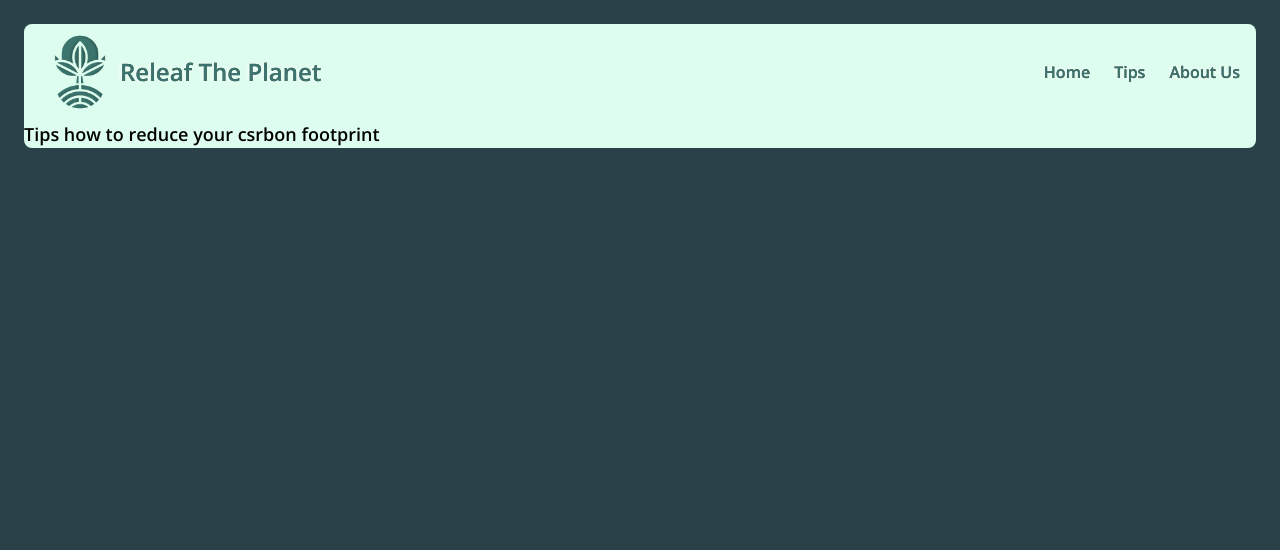
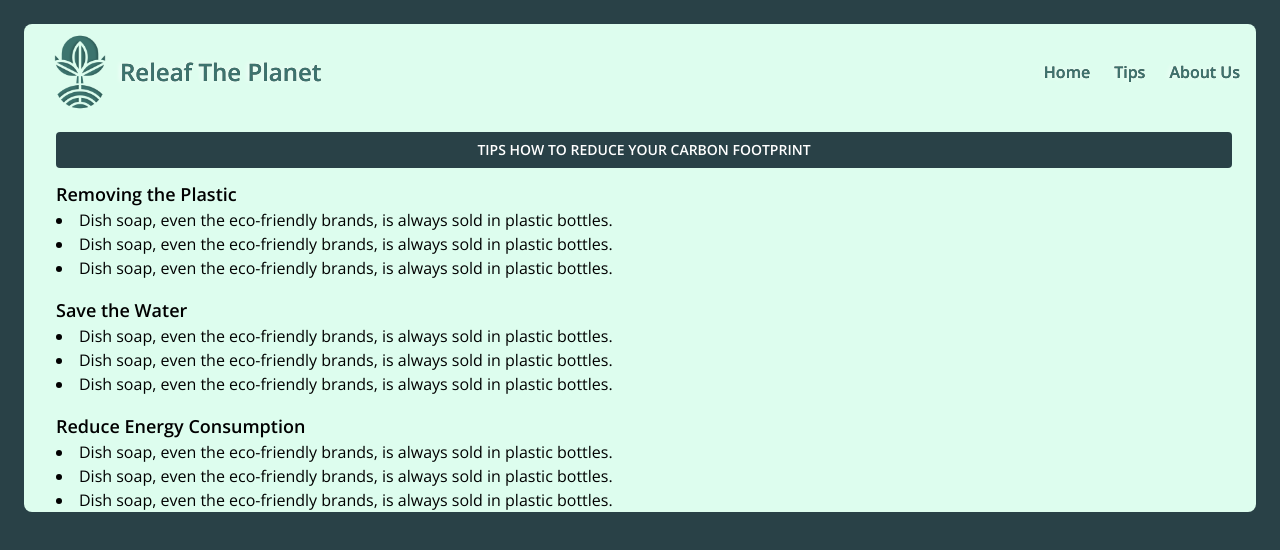
Before and after one commit to paulinevos/releaf, a Next.js app: page /tips in a window 1280 px wide. Shown: the top 550 px of the page. Built offline with nearby package versions, Linux system fonts and the light colour scheme.

Commit message:
tips section sample is added

```diff
--- a/pages/tips.js
+++ b/pages/tips.js
@@ -4,7 +4,30 @@ function Tips() {
   return (
     <div>
       <Layout>
-        <p className="text-lg font-bold">Tips how to reduce your csrbon footprint</p>
+        <div className="ml-8">
+          <div>
+            <p className="font-bold text-sm bg-leaf-800 text-white p-2 rounded my-3 text-center mr-6">TIPS HOW TO REDUCE YOUR CARBON FOOTPRINT</p>
+            <p className="font-bold text-lg">Removing the Plastic</p>
+            <il>
+              <li>Dish soap, even the eco-friendly brands, is always sold in plastic bottles.</li>
+              <li>Dish soap, even the eco-friendly brands, is always sold in plastic bottles.</li>
+              <li>Dish soap, even the eco-friendly brands, is always sold in plastic bottles.</li>
+            </il>
+            <p className="font-bold text-lg mt-4">Save the Water</p>
+            <il>
+              <li>Dish soap, even the eco-friendly brands, is always sold in plastic bottles.</li>
+              <li>Dish soap, even the eco-friendly brands, is always sold in plastic bottles.</li>
+              <li>Dish soap, even the eco-friendly brands, is always sold in plastic bottles.</li>
+            </il>
+
+            <p className="font-bold text-lg mt-4">Reduce Energy Consumption</p>
+            <il>
+              <li>Dish soap, even the eco-friendly brands, is always sold in plastic bottles.</li>
+              <li>Dish soap, even the eco-friendly brands, is always sold in plastic bottles.</li>
+              <li>Dish soap, even the eco-friendly brands, is always sold in plastic bottles.</li>
+            </il>
+          </div>
+        </div>
       </Layout>
     </div>
   );
```
